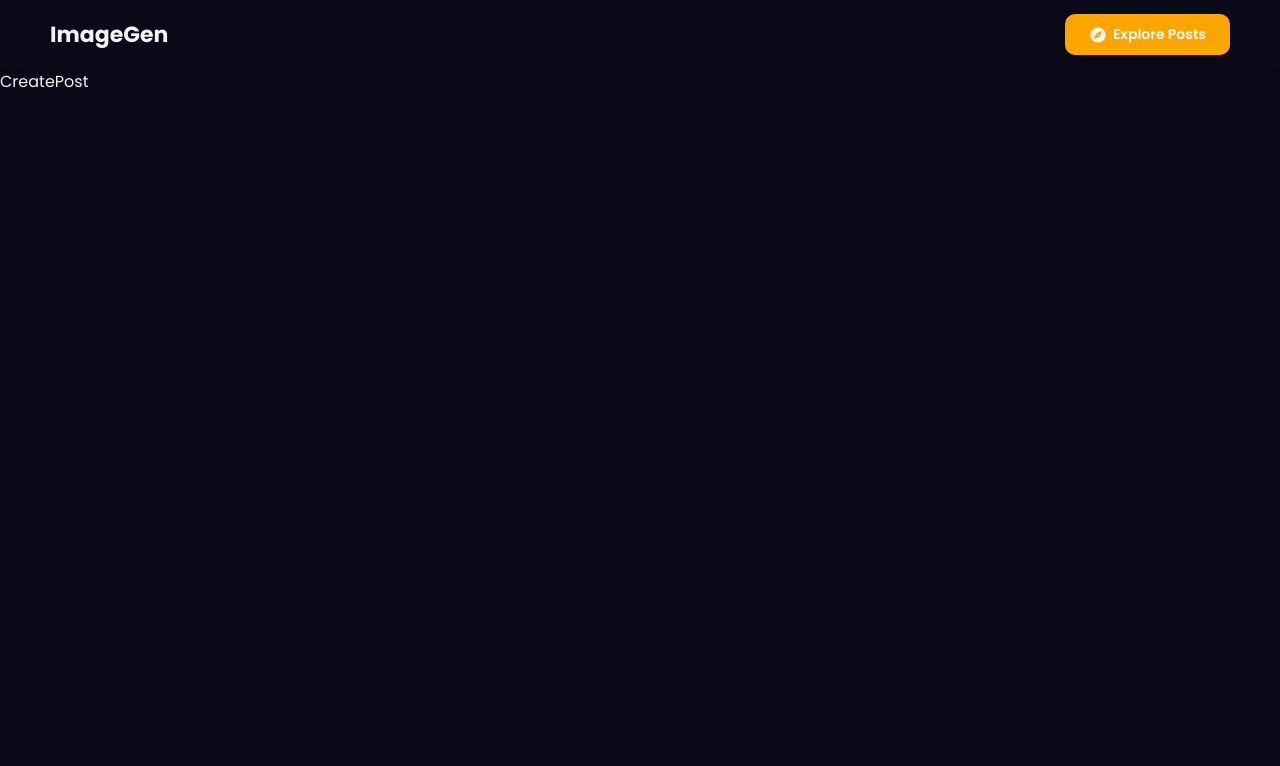
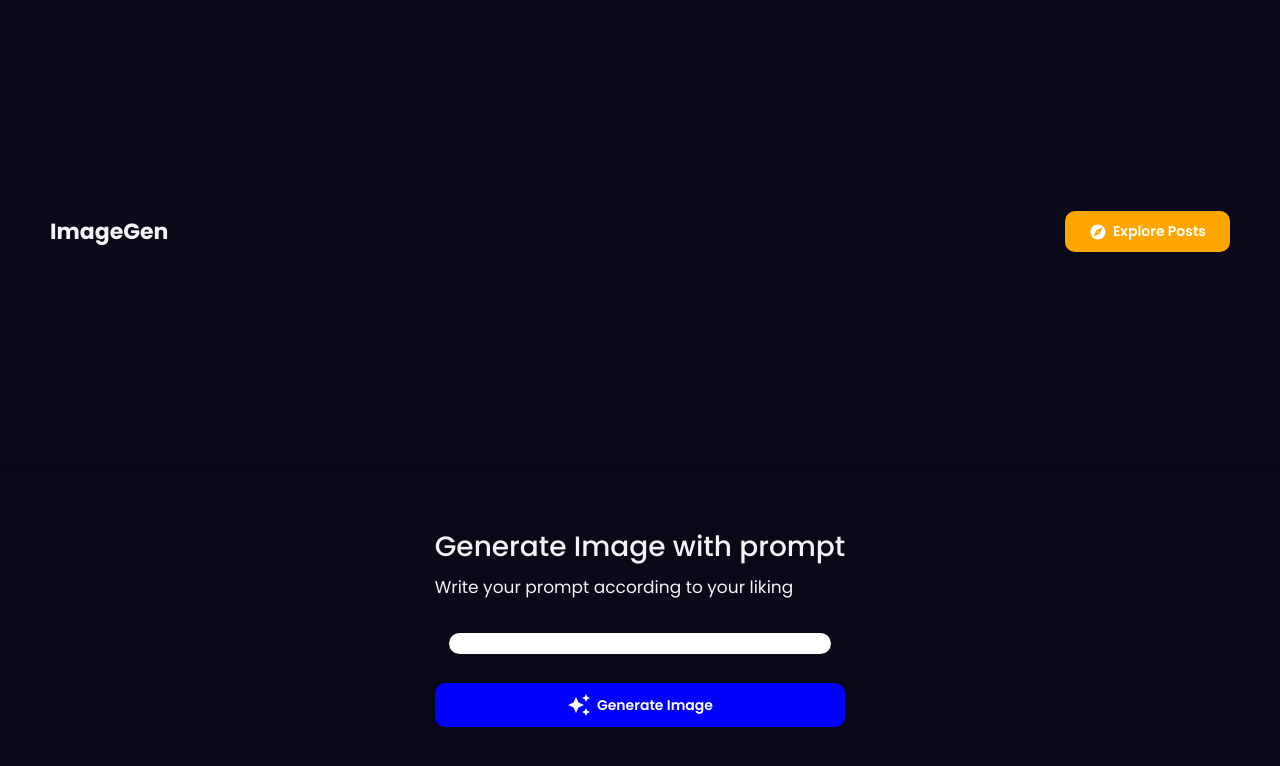
Before and after one commit to Manasvinitroshan/ImageGen, a React (Create React App) app in the folder client/: page /post in a window 1280 px wide. Shown: the top 766 px of the page. Built offline with nearby package versions, Linux system fonts and the light colour scheme.

Commit message:
working on the createpost page

```diff
--- a/client/package.json
+++ b/client/package.json
@@ -3,7 +3,7 @@
   "version": "0.1.0",
   "private": true,
   "dependencies": {
-    "@emotion/react": "^11.13.0",
+    "@emotion/react": "^11.13.3",
     "@emotion/styled": "^11.13.0",
     "@mui/icons-material": "^5.16.7",
     "@mui/lab": "^5.0.0-alpha.173",
--- /dev/null
+++ b/client/src/components/GenerateImageForm.jsx
@@ -0,0 +1,63 @@
+import React from 'react'
+import styled from "styled-components"
+import Button from "./button"
+import TextInput from "./TextInput"
+import { AutoAwesome } from '@mui/icons-material';
+
+
+const Form = styled.div`
+  flex: 1;
+  padding: 16px 20px;
+  display: flex;
+  flex-direction: column;
+  gap: 9%;
+  justify-content: center;
+`;
+const Top = styled.div`
+  display: flex;
+  flex-direction: column;
+  gap: 6px;
+`;
+const Title = styled.div`
+  font-size: 28px;
+  font-weight: 500;
+  color: ${({ theme }) => theme.text_primary};
+`;
+const Desc = styled.div`
+  font-size: 17px;
+  font-weight: 400;
+  color: ${({ theme }) => theme.text_secondary};
+`;
+const Body = styled.div`
+  display: flex;
+  flex-direction: column;
+  gap: 18px;
+  font-size: 12px;
+  font-weight: 400;
+  color: ${({ theme }) => theme.text_secondary};
+`;
+const Actions = styled.div`
+  flex: 1;
+  display: flex;
+  gap: 8px;
+`;
+
+const GenerateImageForm = () => {
+  return (
+
+    <Form>
+        <Top>
+            <Title>Generate Image with prompt</Title>
+            <Desc>Write your prompt according to your liking</Desc>
+        </Top>
+        <Body>
+            <TextInput/>
+        </Body>
+        <Actions>
+            <Button text="Generate Image" flex leftIcon={<AutoAwesome/>}/>
+        </Actions>
+    </Form>
+  )
+}
+
+export default GenerateImageForm
--- a/client/src/components/Navbar.jsx
+++ b/client/src/components/Navbar.jsx
@@ -18,6 +18,8 @@ const Container = styled.div`
   @media only screen and (max-width: 600px) {
     padding: 10px 12px;
   }
+
+
 `;
 
 const Navbar = () => {
--- a/client/src/components/TextInput.jsx
+++ b/client/src/components/TextInput.jsx
@@ -35,11 +35,12 @@ const Input = styled.input`
   font-size: 14px;
   outline: none;
   border: none;
-  background-color: transparent;
+  background-color: ${({ theme }) => theme.text_primary};
   color: ${({ theme }) => theme.text_secondary};
   &:focus {
     outline: none;
   }
+  border-radius:30px
 `;
 
 const TextInput = ({
--- a/client/src/pages/CreatePost.jsx
+++ b/client/src/pages/CreatePost.jsx
@@ -1,14 +1,48 @@
 import React from 'react'
 import styled from '@emotion/styled';
+import GenerateImageForm from '../components/GenerateImageForm';
 
 
 const Container = styled.div`
-  min-height: 100%; /* Ensures the container takes up the full viewport height */
+  min-height: 2%; /* Ensures the container takes up the full viewport height */
+  overflow-y:scroll;
+  align-items: center;
+  display: flex;
+  padding: 30px 30px;
+  padding-bottom: 40px;
+  flex-direction: column;
+  gap: 2px;
+  @media (max-width: 768){
+
+    padding: 6px 10px;
+  }
+
+
+
+`;
+
+const Wrapper = styled.div`
+  flex: 1;
+  gap: 8%
+  width:80%;
+  max-width:1200px;
+  padding: 32px 0px;
+  display:flex;
+  justify-content:center;
+  @media (max-width: 768px){
+
+    flex-direction: column;
+  }
+
 `;
 
 const CreatePost = () => {
   return (
-    <Container>CreatePost</Container>
+    <Container>
+      <Wrapper>
+        <GenerateImageForm/>
+      </Wrapper>
+    </Container>
   )
 }
 
--- a/client/src/pages/Home.jsx
+++ b/client/src/pages/Home.jsx
@@ -6,14 +6,14 @@ import ImageCard from '../pages/ImageCard';
 
 
 const Container = styled.div`
-  min-height: 25%; /* Ensures the container takes up the full viewport height */
+  min-height: 2%; /* Ensures the container takes up the full viewport height */
   overflow-y:scroll;
   align-items: center;
   display: flex;
   padding: 30px 30px;
   padding-bottom: 40px;
   flex-direction: column;
-  gap: 20px;
+  gap: 2px;
   @media (max-width: 768){
 
     padding: 6px 10px;
@@ -51,10 +51,18 @@ const CardWrapper = styled.div`
 
   width:120px
   height:120px
+
 `;
 
 
 const Home = () => {
+
+  const item={
+
+    photo:"https://upload.wikimedia.org/wikipedia/commons/b/b6/Image_created_with_a_mobile_phone.png",
+    author: "Manas",
+    prompt: "Hey this is my first post",
+  }
   return (
     <Container>
 
@@ -64,7 +72,21 @@ const Home = () => {
 
       <Wrapper>
         <CardWrapper>
-          <ImageCard />
+          <ImageCard  item={item} />
+          <ImageCard  item={item} />
+
+          <ImageCard  item={item} />
+
+          <ImageCard  item={item} />
+          <ImageCard  item={item} />
+          <ImageCard  item={item} />
+
+          <ImageCard  item={item} />
+          <ImageCard  item={item} />
+          <ImageCard  item={item} />
+          <ImageCard  item={item} />
+
+          <ImageCard  item={item} />
           <ImageCard />
           <ImageCard />
         </CardWrapper>
--- a/client/src/pages/ImageCard.jsx
+++ b/client/src/pages/ImageCard.jsx
@@ -1,58 +1,86 @@
 import React from 'react'
 import styled from "styled-components"
 import {LazyLoadImage} from "react-lazy-load-image-component"
+import Avatar from '@mui/material/Avatar';
+import { DownloadRounded } from '@mui/icons-material';
+import FileSaver from "file-saver";
 
 const Card = styled.div`
-
   position: relative;
- display:flex;
- border-radius: 20px
- box-shadow: 1px 2px 40px 8px ${({theme}) => theme.black + 60}
+  display: flex;
+  border-radius: 20px;
+  box-shadow: 1px 2px 40px 8px ${({theme}) => theme.black + 60};
   transition: all 0.3s ease;
- cursor: pointer
- &:hover{
-
-    box-shadow: 1px 2px 40px 8px ${({theme}) => theme.black + 80}
-    scale: 1.05
+  cursor: pointer;
+  &:hover {
+    box-shadow: 1px 2px 40px 8px ${({theme}) => theme.black + 80};
+    transform: scale(1.05);  /* Fixed transform property */
   }
-
- width:25px
- height:25px
-
-
-
 `;
 
 const Prompt = styled.div`
-
-
-
+  font-weight: 400px;
+  font-size: 15px;
+  color: white;
 `;
 
 const Author = styled.div`
 
-
+  font-weight: 400px;
+  font-size: 14px;
+  display: flex;
+  gap:10px;
+  align-items:center;
+  color:white;
 
 `;
 
 const HoverOverlay = styled.div`
-
-
-
+  position: absolute;
+  top: 0;
+  left: 0;
+  right: 0;
+  bottom: 0;
+  display: flex;
+  flex-direction: column;
+  justify-content: center;
+  align-items: center;
+  background-color: rgba(0, 0, 0, 0.5);
+  color: white;
+  opacity: 0;
+  transition: opacity 0.3s ease;
+  ${Card}:hover & {
+    opacity: 1;
+  }
 `;
 
-const ImageCard = () => {
+const ImageCard = ({item}) => {
   return (
     <Card>
-        <LazyLoadImage src='https://upload.wikimedia.org/wikipedia/commons/thumb/b/b6/Image_created_with_a_mobile_phone.png/2560px-Image_created_with_a_mobile_phone.png'/>
+      <LazyLoadImage
+        src={item?.photo}
+        style={{width: '100%', height: 'auto', borderRadius: '20px', objectFit: 'cover'}}
+      />
       <HoverOverlay>
         <Prompt>
-                Prompt
+          {item?.prompt}
         </Prompt>
 
+        <div style={{
+
+            width: "100%",
+            display:"flex",
+            alignItems:"center",
+            justifyContent:"space-between",
+
+        }}>
+
+        </div>
         <Author>
-                Author
+
+         {item?.author}
         </Author>
+        <DownloadRounded onClick={()=> FileSaver.saveAs(item?.photo,"download.jpg")}/>
       </HoverOverlay>
     </Card>
   )
```
Also changed, not shown: 1 other file (tests, documents, lock files or other folders). Lines whose indentation alone changed are shown as unchanged.
